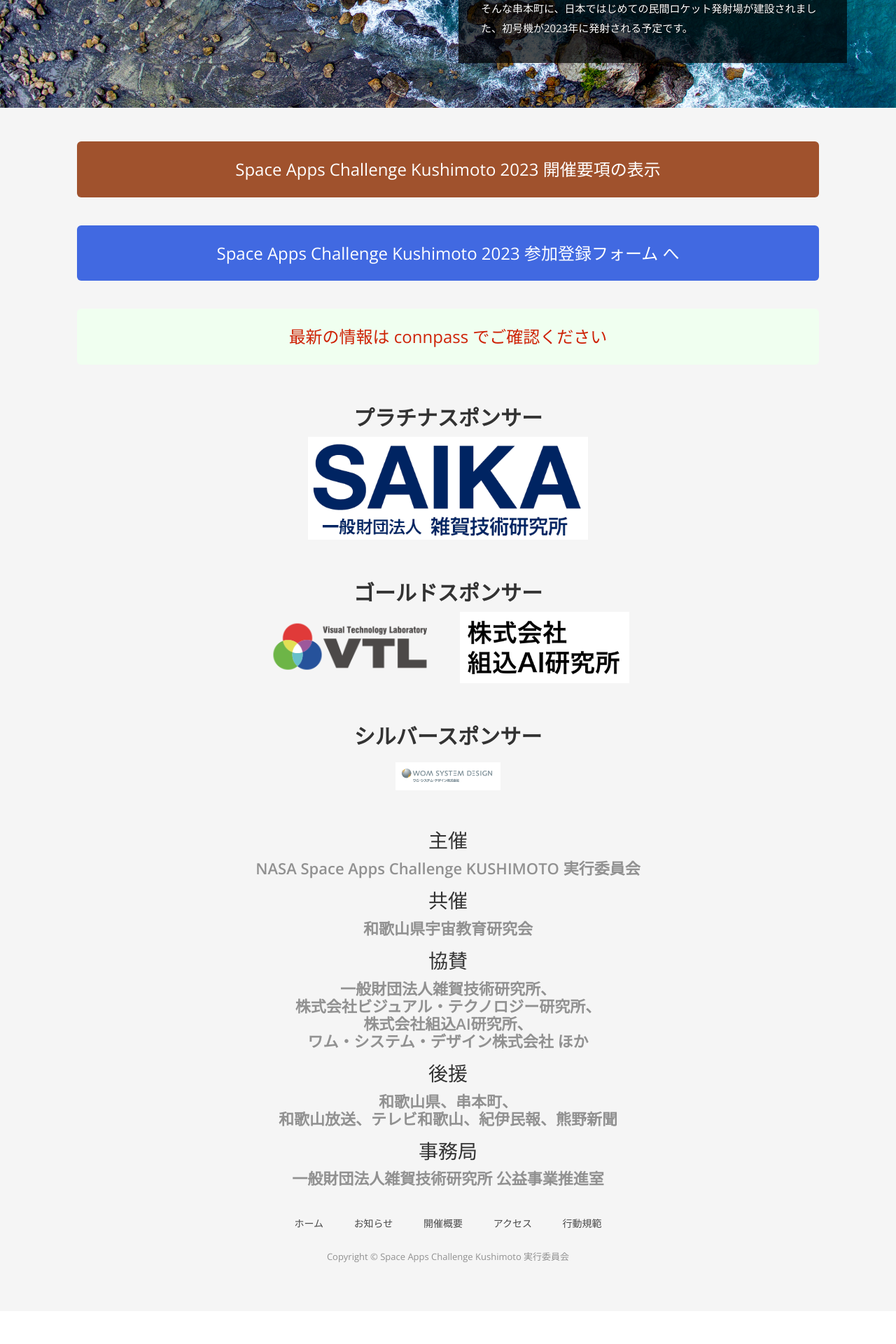
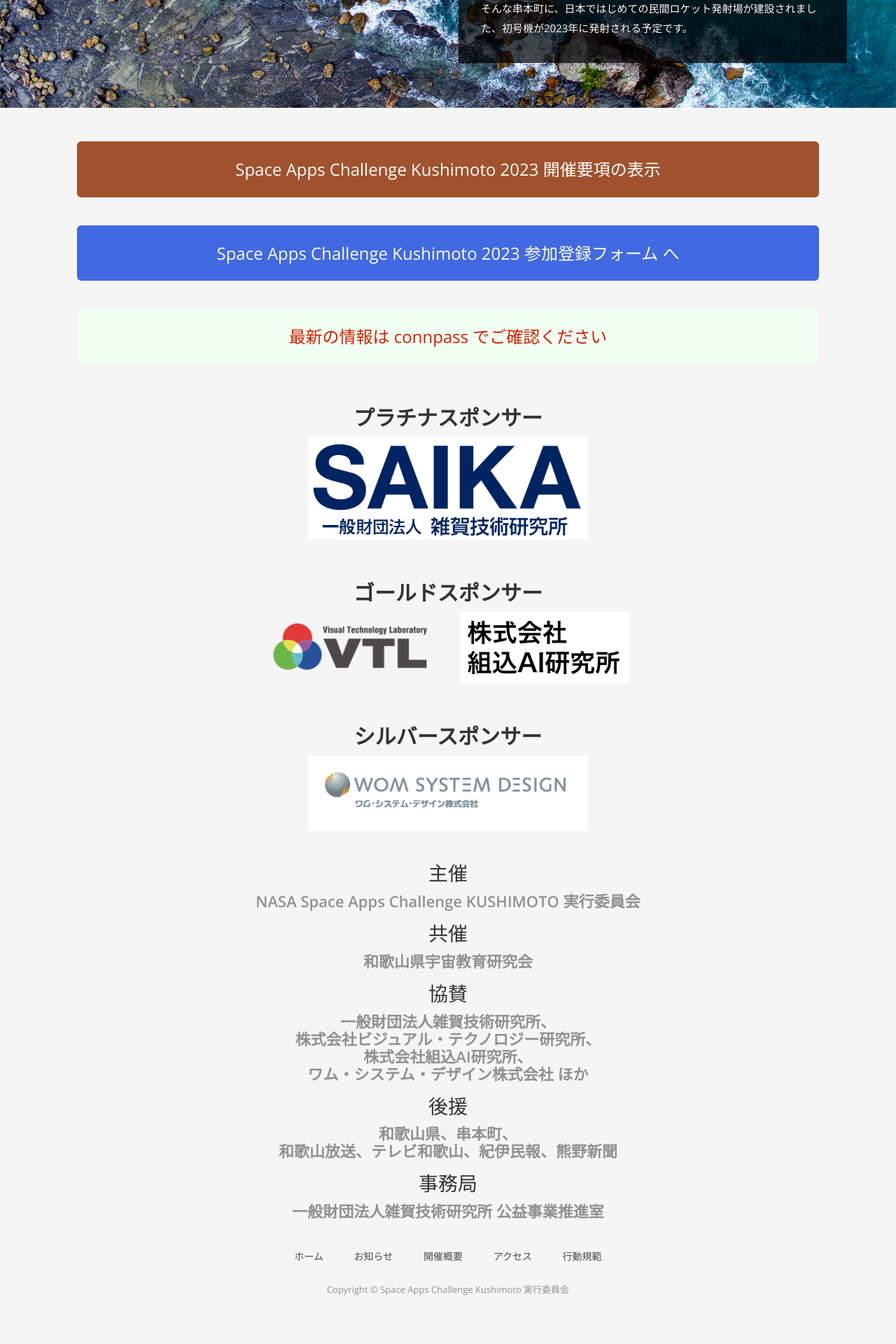
Before and after one commit to space-apps-kushimoto/space-apps-kushimoto.github.io, a Jekyll site: the page built from index.html, in a window 1280 px wide. Shown: the part 2017-3937 px from the top of the page at 70% size. Built offline with Jekyll 4.4.1, drawn with Linux system fonts in a browser that asks for light colours; nearby versions of some CDN libraries; some web fonts are replaced; a script that is not in the unit is left out; before the commit the page ends 3890 px from its top, so only the background shows below that.

Commit message:
Update space-apps-kushimoto.css

```diff
--- a/css/space-apps-kushimoto.css
+++ b/css/space-apps-kushimoto.css
@@ -96,8 +96,8 @@
 }
 
 .silver-sponsors img {
-  max-width: 150px !important;
-  margin: 10px;
+  width: 400px;
+  max-width: 95%;
 }
 
 footer .attend
```
